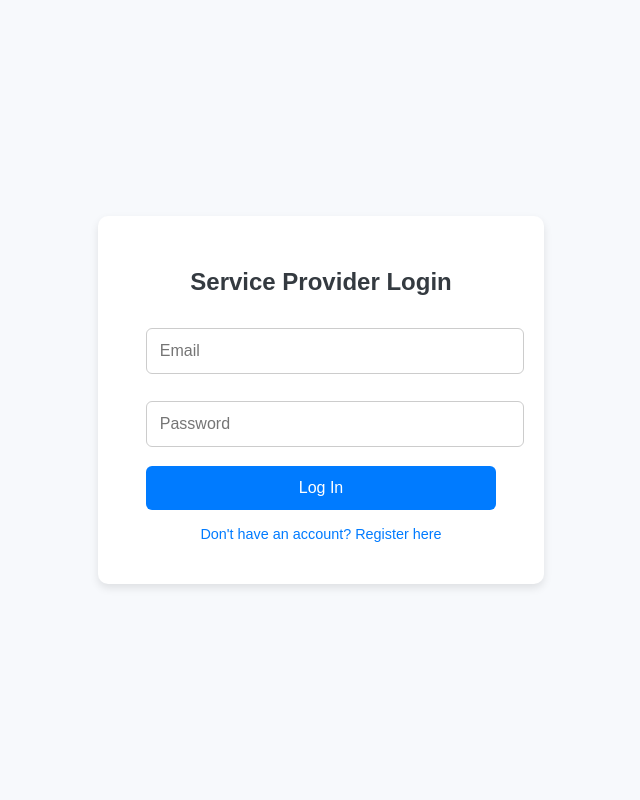
After one commit to FortuneMakgakga/Policy-Tracker, a Flask app: page /sp_login in a window 1280 px wide. The commit adds this page. Shown: the whole page, without its empty margins (319-959 px from the left). Run offline with Flask 3, Linux system fonts and the light colour scheme.

Commit message:
Allowed SP details to be saved after registration

```diff
--- /dev/null
+++ b/templates/login_provider.html
@@ -0,0 +1,81 @@
+<!DOCTYPE html>
+<html lang="en">
+<head>
+    <meta charset="UTF-8" />
+    <title>Service Provider Login</title>
+    <link rel="stylesheet" href="/static/styles.css" />
+    <style>
+        body {
+            font-family: Arial, sans-serif;
+            background-color: #f7f9fc;
+            display: flex;
+            justify-content: center;
+            align-items: center;
+            height: 100vh;
+            margin: 0;
+        }
+        .login-container {
+            background: white;
+            padding: 2rem 3rem;
+            border-radius: 10px;
+            box-shadow: 0 4px 8px rgba(0,0,0,0.1);
+            width: 350px;
+            text-align: center;
+        }
+        h2 {
+            margin-bottom: 1.5rem;
+            color: #343a40;
+        }
+        input[type="email"], input[type="password"] {
+            width: 100%;
+            padding: 0.8rem;
+            margin: 0.5rem 0 1.2rem;
+            border: 1px solid #ccc;
+            border-radius: 6px;
+            font-size: 1rem;
+        }
+        button {
+            background-color: #007bff;
+            color: white;
+            border: none;
+            padding: 0.8rem 1rem;
+            font-size: 1rem;
+            border-radius: 6px;
+            cursor: pointer;
+            width: 100%;
+            transition: background-color 0.3s;
+        }
+        button:hover {
+            background-color: #0056b3;
+        }
+        .error-message {
+            color: #dc3545;
+            margin-bottom: 1rem;
+        }
+        .register-link {
+            margin-top: 1rem;
+            display: block;
+            color: #007bff;
+            text-decoration: none;
+            font-size: 0.9rem;
+        }
+        .register-link:hover {
+            text-decoration: underline;
+        }
+    </style>
+</head>
+<body>
+    <div class="login-container">
+        <h2>Service Provider Login</h2>
+        {% if error %}
+        <div class="error-message">{{ error }}</div>
+        {% endif %}
+        <form action="{{ url_for('sp_login') }}" method="POST">
+            <input type="email" name="email" placeholder="Email" required />
+            <input type="password" name="password" placeholder="Password" required />
+            <button type="submit">Log In</button>
+        </form>
+        <a class="register-link" href="{{ url_for('register_provider') }}">Don't have an account? Register here</a>
+    </div>
+</body>
+</html>
--- a/templates/register_provider.html
+++ b/templates/register_provider.html
@@ -12,6 +12,7 @@
         <input type="text" name="skill" placeholder="Skill" required><br>
         <input type="number" name="latitude" placeholder="Latitude" step="any"><br>
         <input type="number" name="longitude" placeholder="Longitude" step="any"><br>
+        <input type="text" name="password" placeholder="Password" step="any"><br>
         <button type="submit">Submit</button>
     </form>
     {% with messages = get_flashed_messages(with_categories=true) %}
```
Also changed, not shown: templates/admin.html (+30 -0 lines), templates/client.html (+6 -1 lines), claims.db.
